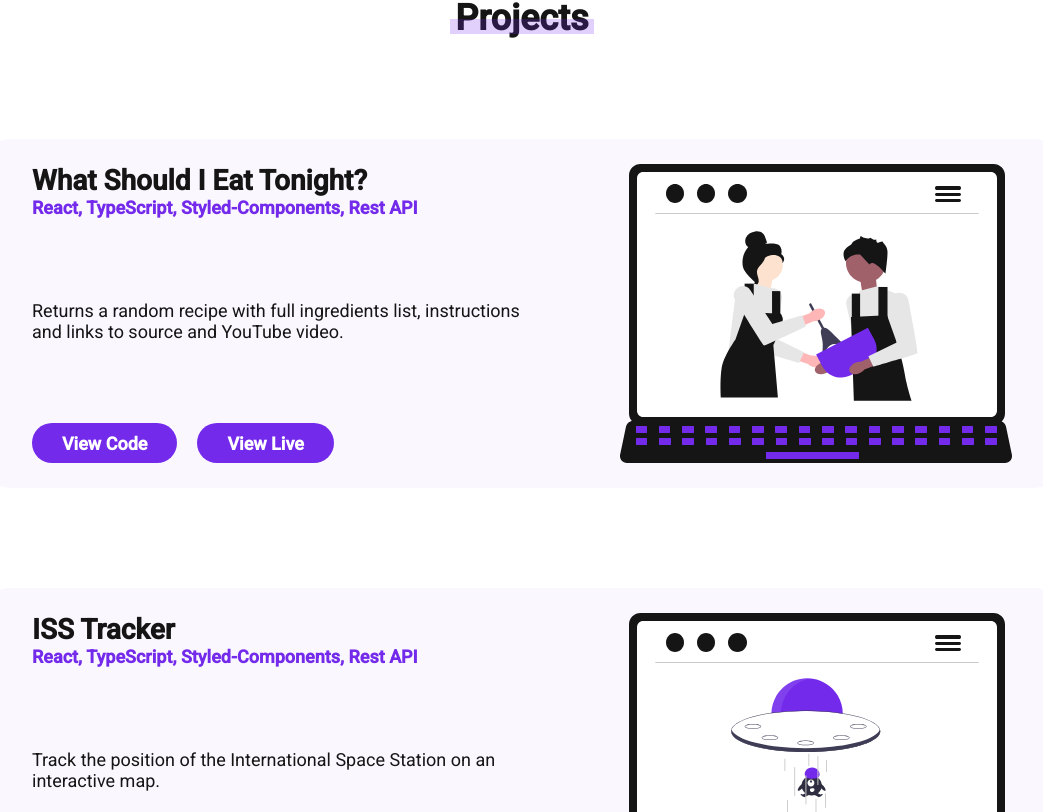
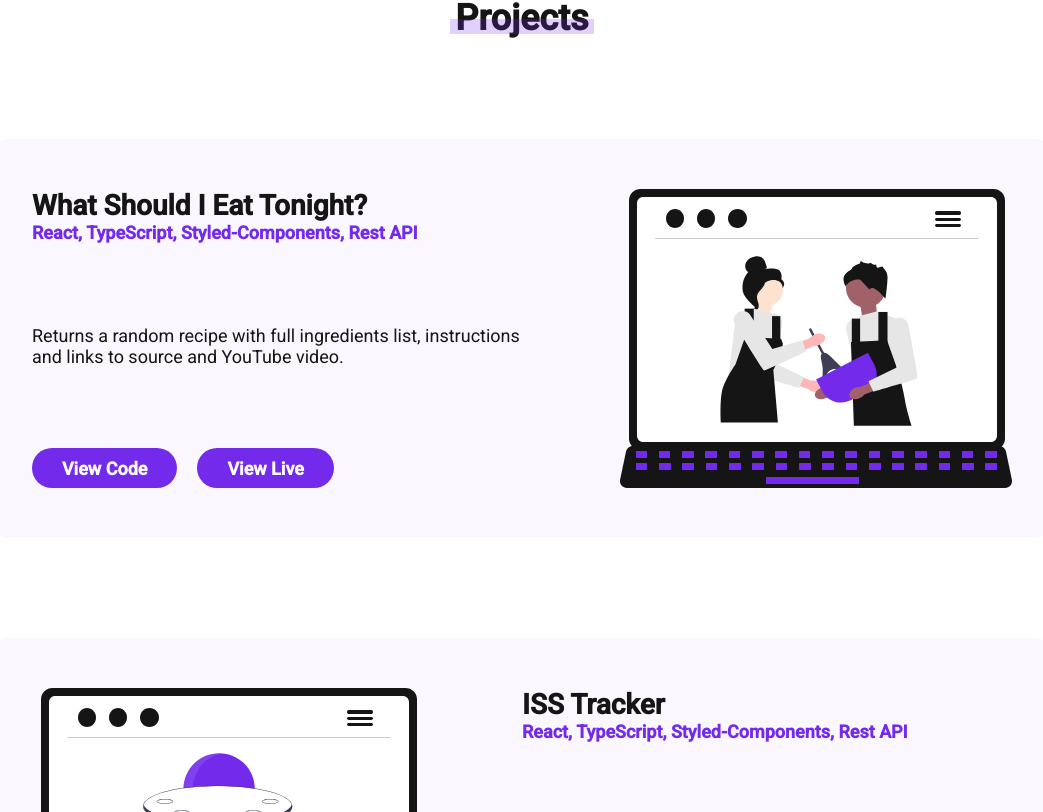
Before and after one commit to DinoPranjic/my-portfolio, a React (Create React App) app: page / in a window 1280 px wide. Shown: the part 828-1640 px from the top of the page, without its empty margins (118-1161 px from the left). Built offline with nearby package versions, Linux system fonts and the light colour scheme; the HTML template or start-up script is replaced by a standard one.

Commit message:
Add props to ProjectCard component

```diff
--- a/src/components/Projects.tsx
+++ b/src/components/Projects.tsx
@@ -33,13 +33,14 @@ const Header = styled.h2`
   }
 `
 
-const ProjectCard = styled.div`
+const ProjectCard = styled.div<{ isReversed: boolean }>`
   display: flex;
   justify-content: space-between;
   background-color: ${theme.colours.purpleBackground};
-  padding: 25px 50px 25px 50px;
+  padding: 50px;
   border-radius: 28px;
   margin-bottom: 100px;
+  ${(props) => props.isReversed && 'flex-direction: row-reverse;'}
 `
 
 const ProjectInfo = styled.div`
@@ -140,8 +141,8 @@ const Projects = () => {
           <Header id="projects">
             Projects
           </Header>
-        {projects.map((project) => (
-          <ProjectCard>
+        {projects.map((project, index) => (
+          <ProjectCard isReversed={index % 2 !== 0}>
             <ProjectInfo>
               <div>
                 <ProjectTitle>{project.title}</ProjectTitle>
```
